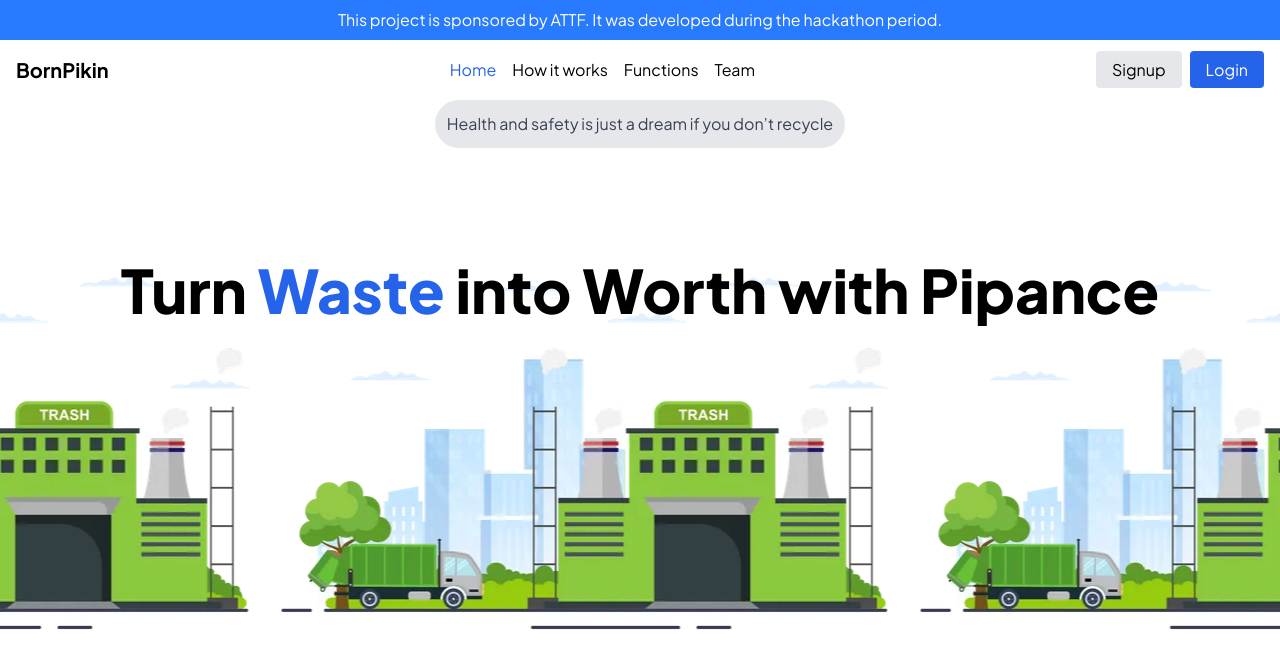
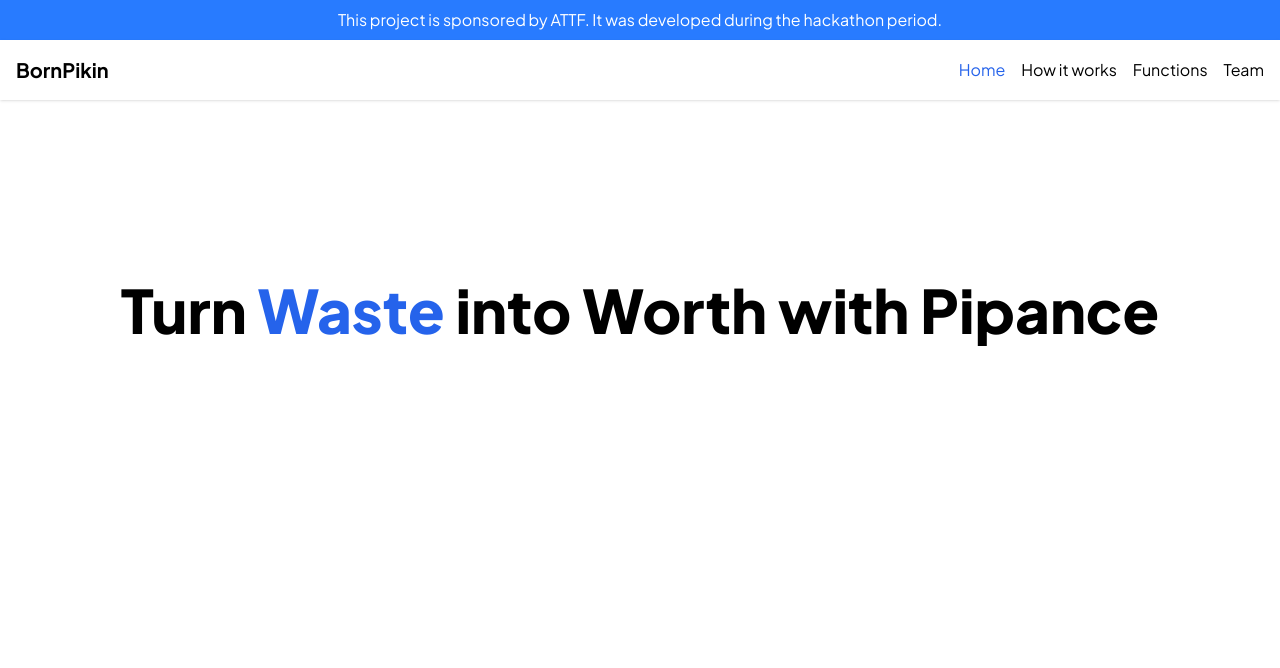
Before and after one commit to fasakinhenry/BornPikin, a React (Vite) app: page / in a window 1280 px wide. Shown: the top 668 px of the page. Built offline with nearby package versions, Linux system fonts and the light colour scheme.

Commit message:
:wastebasket: chore(styles): Remove unwanted styles in index.css
- Clean up unused CSS rules in index.css
- Optimize CSS for better performance

Footer: 0.0.18

```diff
--- a/src/components/Header.jsx
+++ b/src/components/Header.jsx
@@ -18,14 +18,14 @@
         Team
       </Link>
     </nav>
-    <div>
+    {/* <div>
       <Link to="/login" className="bg-gray-200 px-4 py-2 rounded mr-2">
         Signup
       </Link>
       <Link to="/login" className="bg-blue-600 text-white px-4 py-2 rounded">
         Login
       </Link>
-    </div>
+    </div> */}
   </header>
 );
 
--- a/src/index.css
+++ b/src/index.css
@@ -23,23 +23,6 @@
     body {
         @apply font-jakarta bg-white text-black text-base;
     }
-}
-
-.container {
-    overflow: hidden;
-    position: absolute;
-    left: 0;
-    margin: 0;
-    padding: 0;
-    min-width: 99vw;
-    max-width: 100vw;
-}
-
-.sliding-background {
-    background: url("./assets/landing.png") repeat-x;
-    height: 1024px;
-    width: 4320px;
-    animation: slide 60s linear infinite;
 }
 
 @keyframes slide {
--- a/src/pages/Home.jsx
+++ b/src/pages/Home.jsx
@@ -7,10 +7,7 @@
     className="container relative text-center py-10 flex flex-col items-center w-full m-0 mt-5 bg-repeat h-[100vh]"
     // style={{ backgroundImage: `url(${landingImage})` }}
   >
-    <div className="w-full sliding-background mt-[8rem]"></div>
-    <p className="absolute top-13 text-gray-700 bg-gray-200 w-fit p-3 rounded-full">
-      Health and safety is just a dream if you don’t recycle
-    </p>
+    <div className="w-full"></div>
     <div className=" absolute top-20 mt-10">
       <h1 className="text-6xl font-black mt-10">
         Turn <span className="text-blue-600">Waste</span> into Worth with
```
